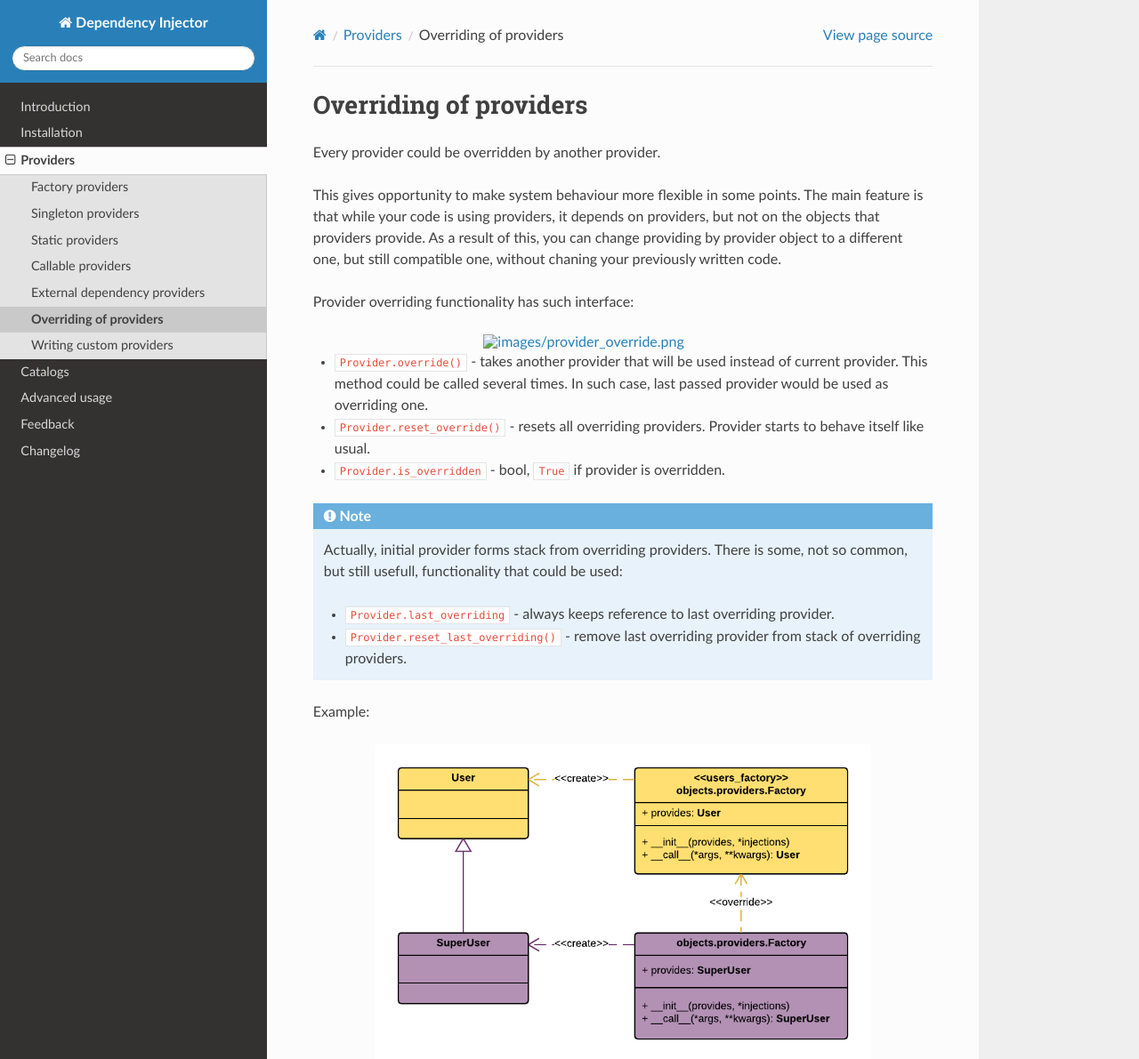
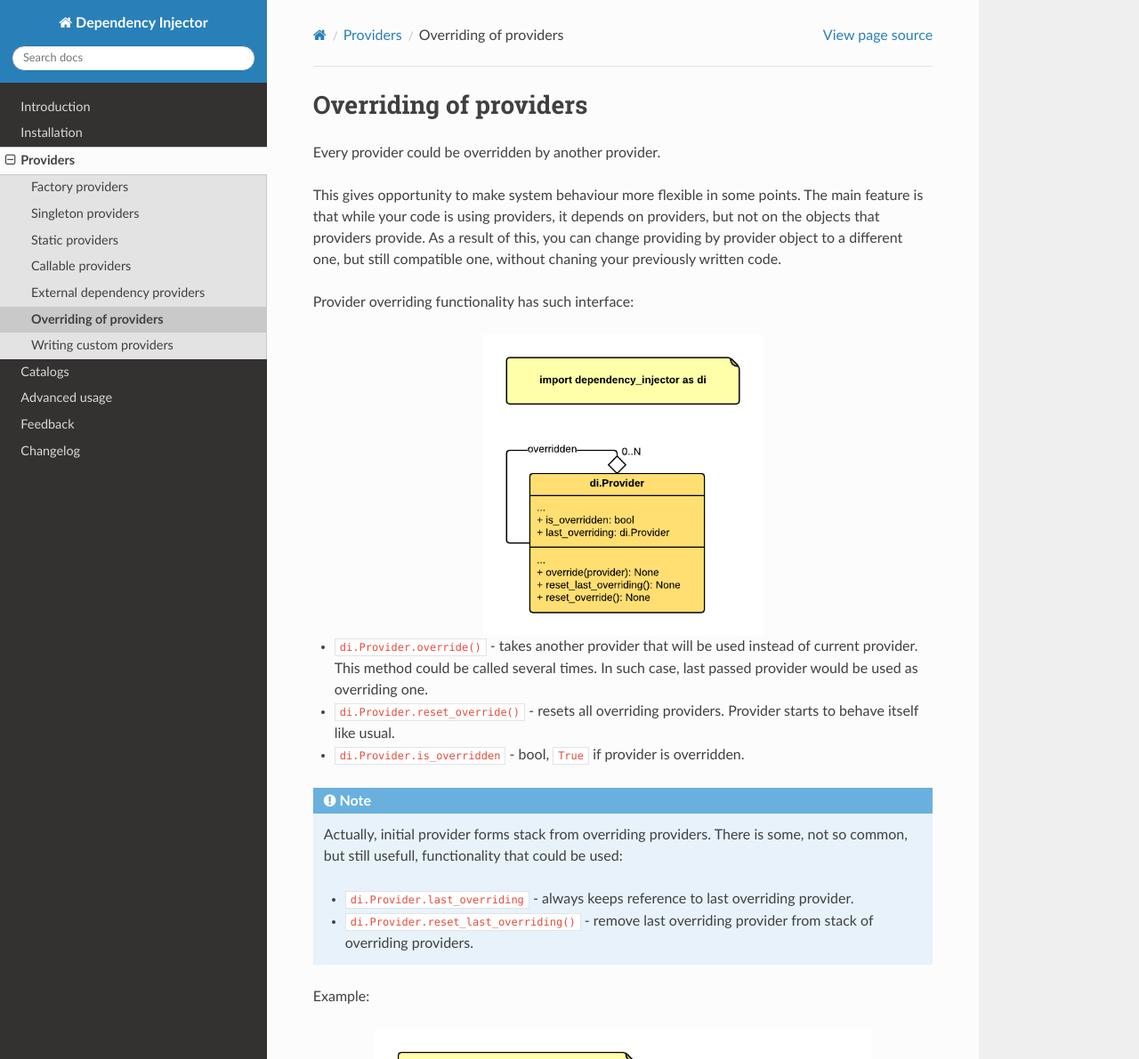
Before and after one commit to ets-labs/python-dependency-injector, a Sphinx documentation site: the page built from docs/providers/overriding.rst, in a window 1280 px wide and 1400 px high, cut to the strip 0-1191 px from the top of the window. Shown: the whole strip at 89% size. Built offline with Sphinx 7.4.7 and the Read the Docs theme 2.0.0, drawn with Linux system fonts in a browser that asks for light colours.

Commit message:
Update providers overriding docs

```diff
--- a/docs/providers/overriding.rst
+++ b/docs/providers/overriding.rst
@@ -11,25 +11,25 @@ compatible one, without chaning your previously written code.
 
 Provider overriding functionality has such interface:
 
-.. image:: /images/provider_override.png
+.. image:: /images/providers/provider_override.png
     :width: 45%
     :align: center
 
-+ ``Provider.override()`` - takes another provider that will be used instead of
-  current provider. This method could be called several times. In such case,
-  last passed provider would be used as overriding one.
-+ ``Provider.reset_override()`` - resets all overriding providers. Provider
++ ``di.Provider.override()`` - takes another provider that will be used
+  instead of current provider. This method could be called several times.
+  In such case, last passed provider would be used as overriding one.
++ ``di.Provider.reset_override()`` - resets all overriding providers. Provider
   starts to behave itself like usual.
-+ ``Provider.is_overridden`` - bool, ``True`` if provider is overridden.
++ ``di.Provider.is_overridden`` - bool, ``True`` if provider is overridden.
 
 .. note::
 
    Actually, initial provider forms stack from overriding providers. There is
    some, not so common, but still usefull, functionality that could be used:
 
-   + ``Provider.last_overriding`` - always keeps reference to last overriding
-     provider.
-   + ``Provider.reset_last_overriding()`` - remove last overriding provider
+   + ``di.Provider.last_overriding`` - always keeps reference to last
+     overriding provider.
+   + ``di.Provider.reset_last_overriding()`` - remove last overriding provider
      from stack of overriding providers.
 
 Example:
```
Also changed, not shown: docs/images/providers/overriding_simple.png, docs/images/providers/overriding_users_model.png, 2 other files.
